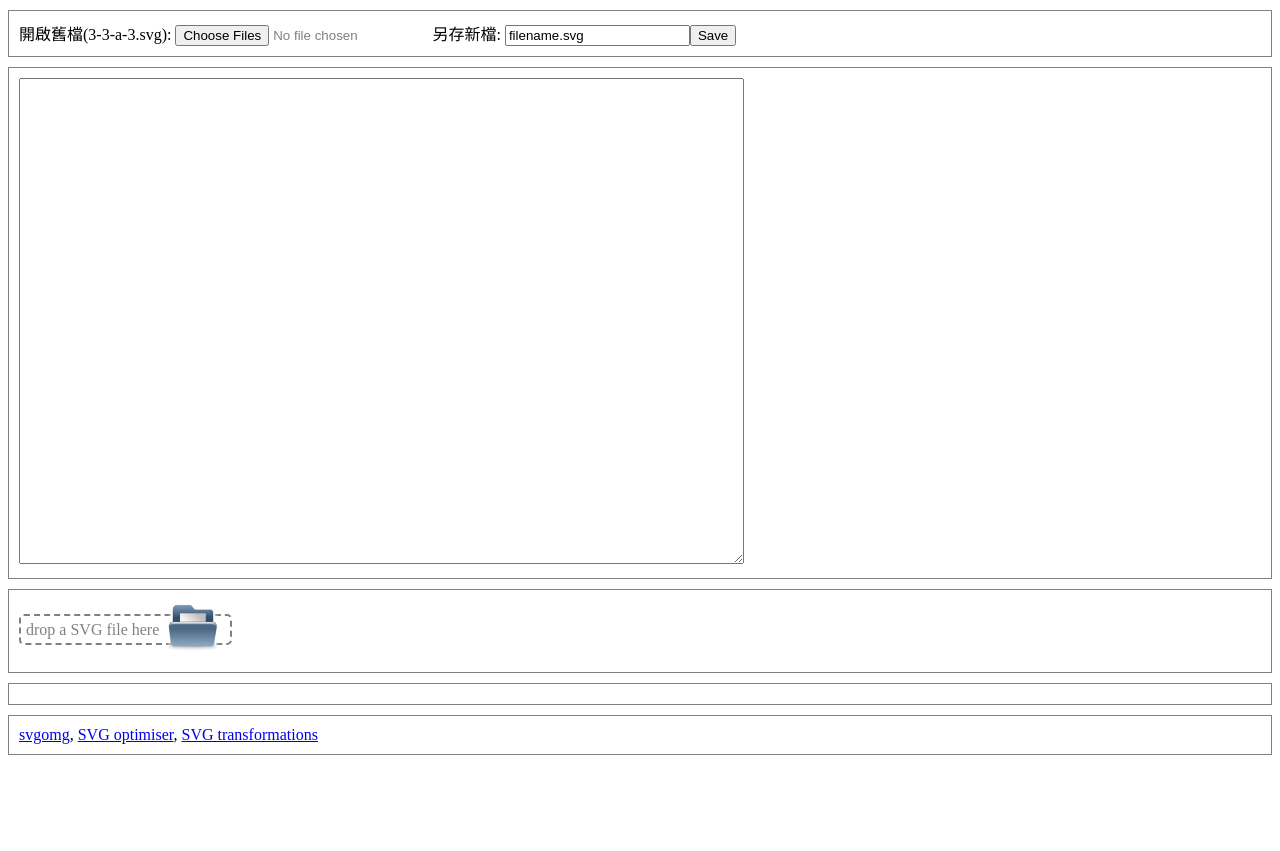
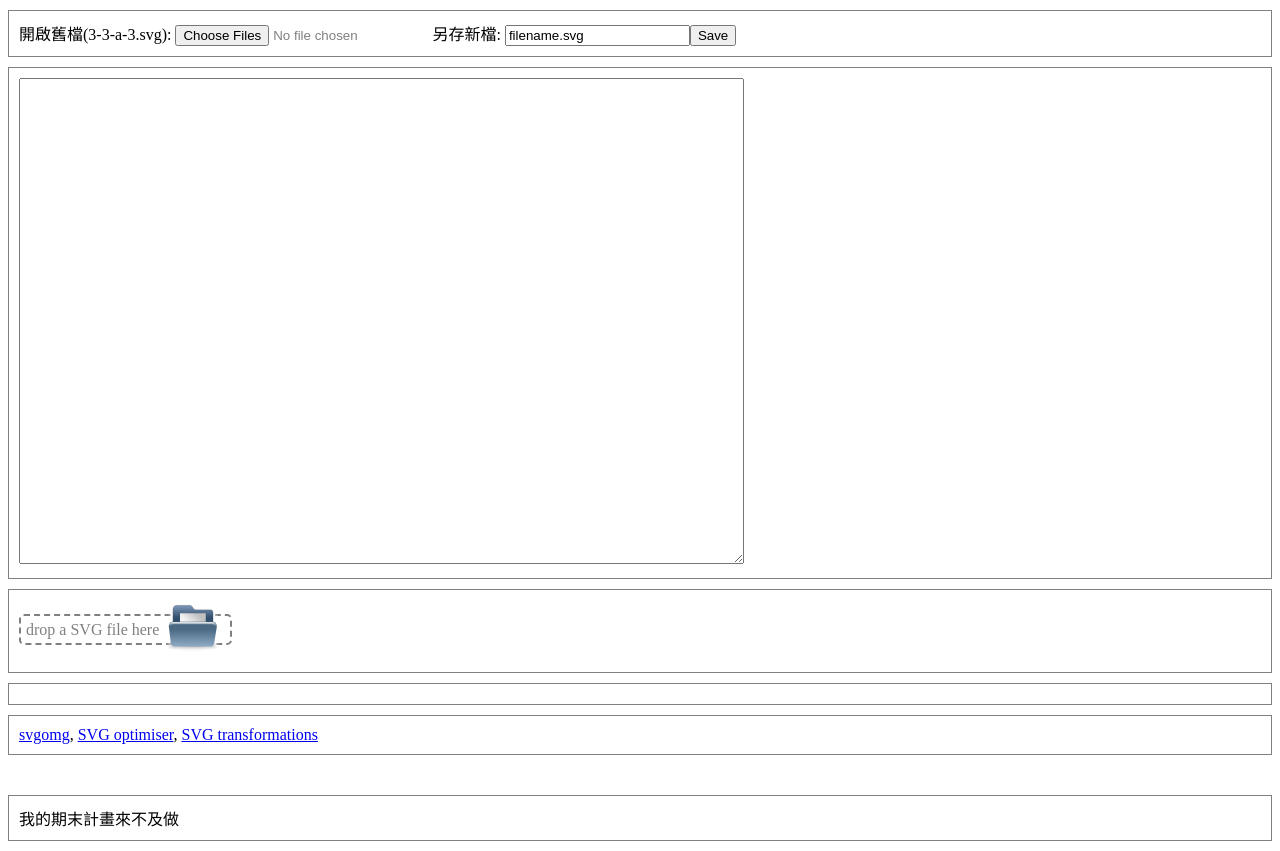
Before and after one commit to johnny255344/ip2019s, a plain HTML site: page portfolio/labs/lab07/index.html in a window 1280 px wide. Before the commit the page ends 800 px from the top, so only its background shows below. Drawn offline with Linux system fonts and the light colour scheme.

Commit message:
Add files via upload

```diff
--- a/portfolio/labs/lab07/index.html
+++ b/portfolio/labs/lab07/index.html
@@ -55,6 +55,7 @@
   </div>
 
   <div id="s5" class="noborder"></div>
+  <div>我的期末計畫來不及做</div>
 
 </body>
 
```
